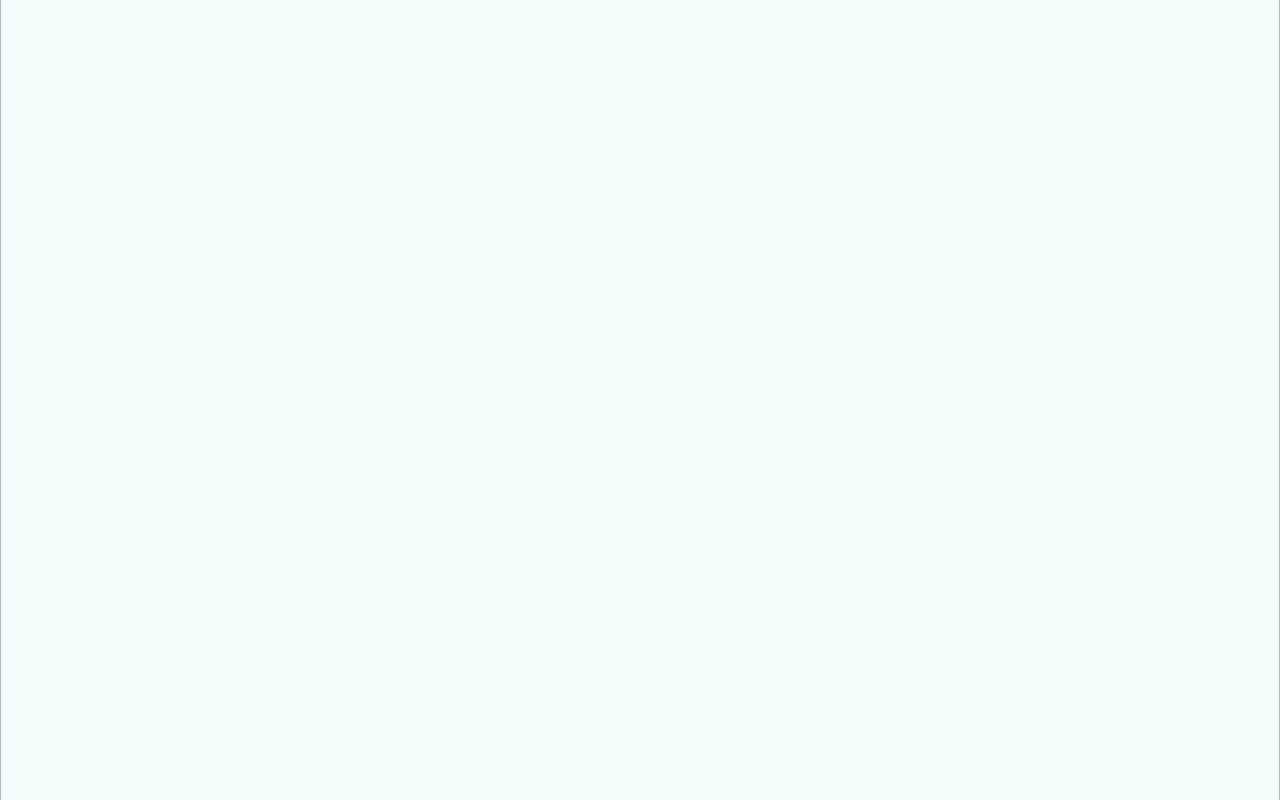
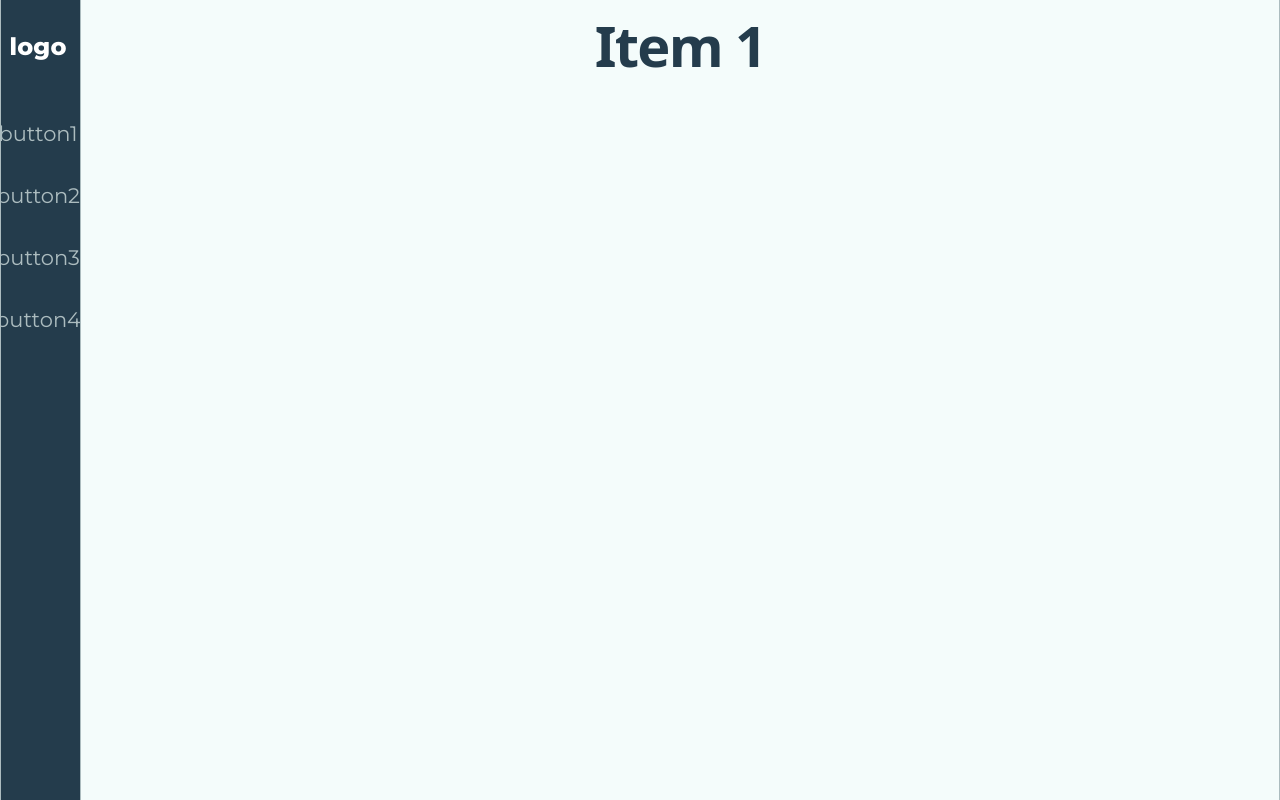
Before and after one commit to NealAdams251/UniMarket, a React (Vite) app: page /ItemPage/1 in a window 1280 px wide. Before the commit this address had no page. Built offline with nearby package versions, Linux system fonts and the light colour scheme.

Commit message:
added sidebar to item page, set it up

```diff
--- a/src/App.jsx
+++ b/src/App.jsx
@@ -15,7 +15,7 @@ function App() {
     <BrowserRouter>
       <Routes>
         <Route path="/" element={<Home />} />
-        <Route path="/item/:id" element={<ItemPage />} />
+        <Route path="/ItemPage/:id" element={<ItemPage />} />
       </Routes>
     </BrowserRouter>
     )
--- a/src/pages/Home/Home.jsx
+++ b/src/pages/Home/Home.jsx
@@ -94,7 +94,7 @@ function Home() {
 
         <section className="items-list">
         {items.map((item) => (
-            <article className="listing-card" key={item.id} onClick={() => navigate(`/item/${item.id}`)}>
+            <article className="listing-card" key={item.id} onClick={() => navigate(`/ItemPage/${item.id}`)}>
                 <div className="listing-left">
                     <div className="listing-image" onClick={(e) => { e.stopPropagation()
                       setSelectedImage(item.image)}}>
--- a/src/pages/ItemPage/ItemPage.css
+++ b/src/pages/ItemPage/ItemPage.css
@@ -32,6 +32,24 @@ body {
     color: var(--text-primary);
 }
 
+
+.item-page {
+    display: grid;
+    grid-template-columns: 80px minmax(0, 1fr);
+
+    width: 100%;
+    min-height: 100vh;
+}
+
+
+.item-listing {
+    min-width: 0;
+    padding: 32px 50px;
+
+    background: var(--background);
+
+}
+
 .item-name {
     color: var(--text-primary);
     font-weight: 700;
--- a/src/pages/ItemPage/ItemPage.jsx
+++ b/src/pages/ItemPage/ItemPage.jsx
@@ -1,14 +1,21 @@
 import './ItemPage.css'
 import { useParams } from 'react-router-dom'
 import Sidebar from '../../components/Sidebar/Sidebar'
+
+import examplePic from '../../assets/pencil.png'
 
 function ItemPage() {
   const { id } = useParams()
 
   return (
-    <div>
+    <div className='item-page'>
         <Sidebar />
-        <h1 class="item-name">Item {id}</h1>
+        <main className='item-layout'>
+
+            {/* WILL BE REPLACED WITH ACTUAL ITEM DESCRIPTIONS--NEED TO STORE THE ITEMS TO BACKEND FIRST*/}
+            <h1 class="item-name">Item {id} </h1>
+
+        </main>
     </div>
   )
 }
```
Also changed, not shown: src/pages/Home/Home.css (+1 -9 lines).
